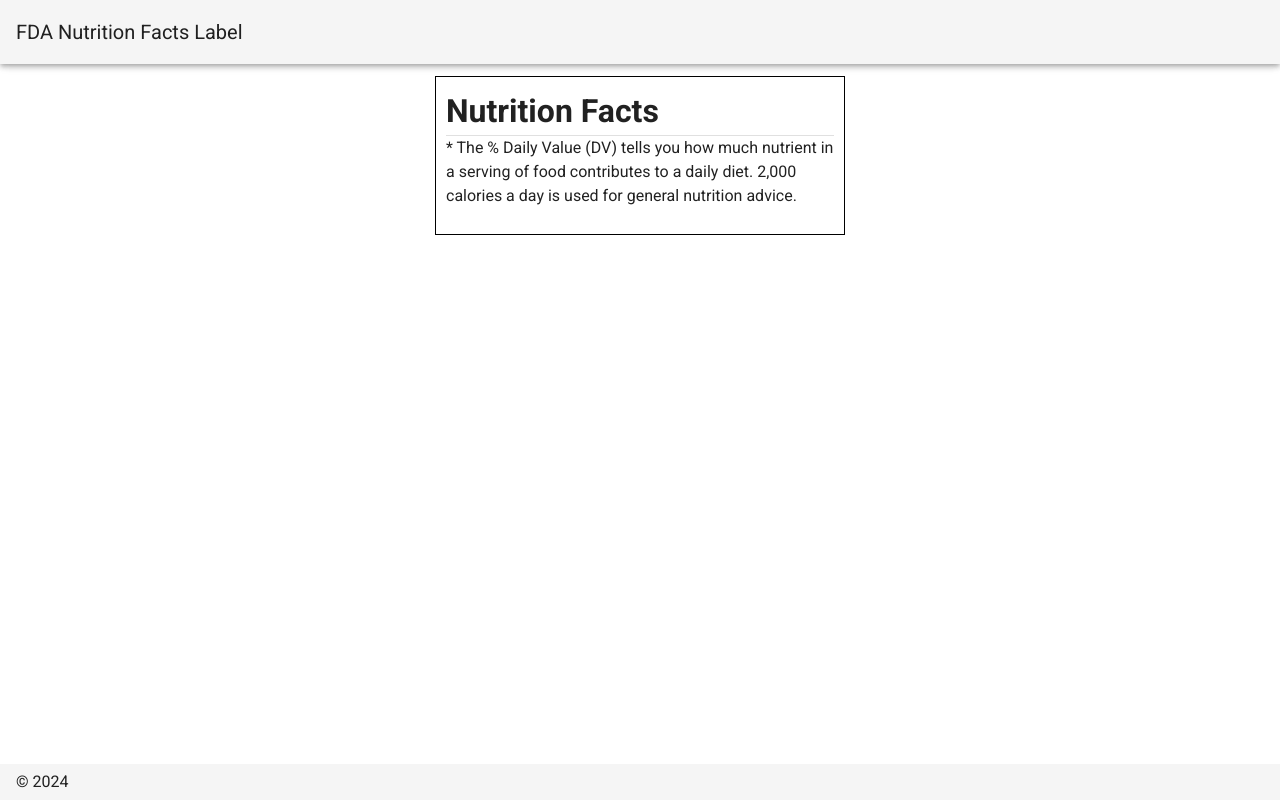
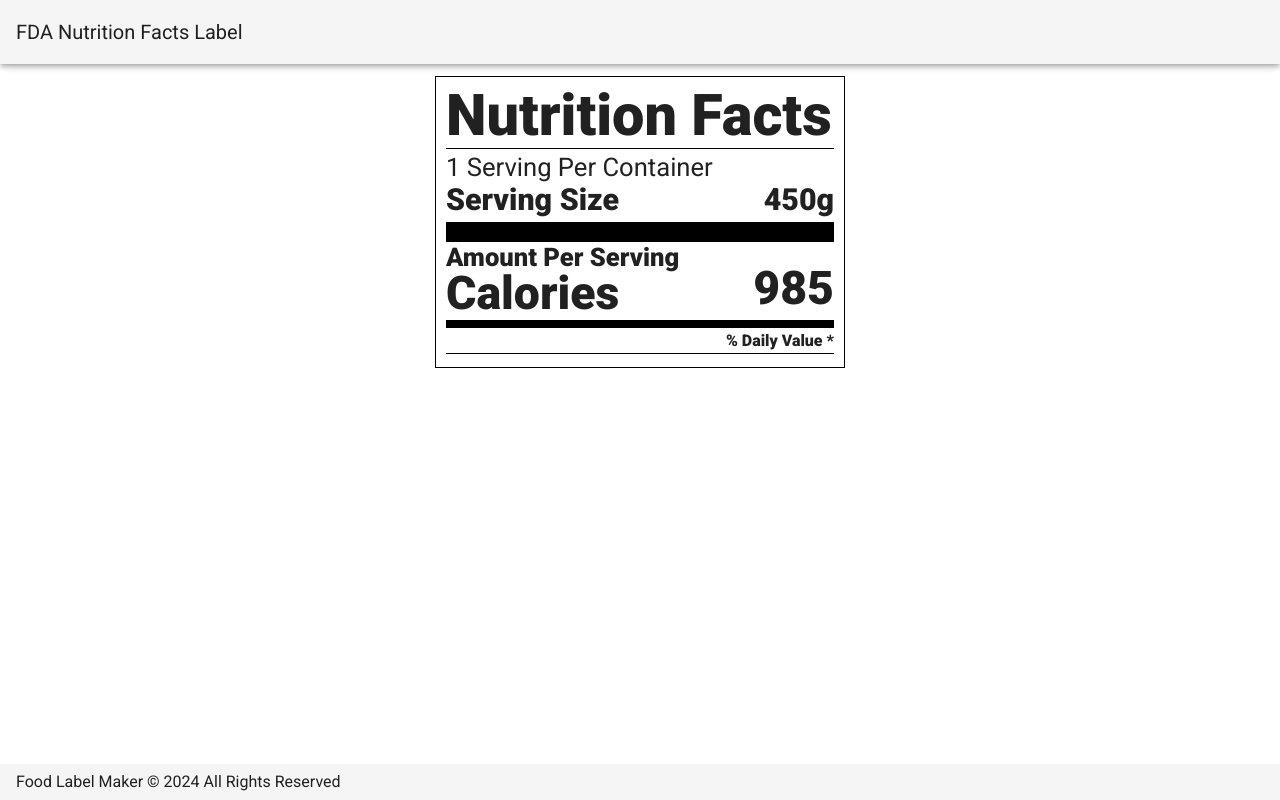
Before and after one commit to AhmadMuhamo/fda-nutrition-facts-label, a Nuxt app: page / in a window 1280 px wide. Built offline with nearby package versions, Linux system fonts and the light colour scheme.

Commit message:
Serving & Calories

```diff
--- a/assets/app.scss
+++ b/assets/app.scss
@@ -0,0 +1,16 @@
+body {
+  font-size: 16px;
+}
+p {
+  margin-bottom: 0 !important;
+  line-height: 1.2;
+}
+.indented {
+  margin-left: 25px;
+}
+.bold{
+  font-weight: 700;
+}
+.bolder {
+  font-weight: 1000;
+}
--- a/components/NutritionFacts.vue
+++ b/components/NutritionFacts.vue
@@ -2,12 +2,49 @@
   <div class="nf-container">
     <h1>Nutrition Facts</h1>
     <v-divider />
-    <p>{{ disclaimer }}</p>
+    <div class="servings">
+      <p>{{ amounts.number_of_servings }} Serving Per Container</p>
+      <div class="serving-size d-flex align-items-center justify-space-between">
+        <p class="bolder">Serving Size</p>
+        <p class="bolder">{{ amounts.serving }}g</p>
+      </div>
+    </div>
+    <v-divider class="thickiest" />
+    <div class="calories d-flex justify-space-between">
+      <div class="label">
+        <p>Amount Per Serving</p>
+        <p>Calories</p>
+      </div>
+      <p class="value">{{ Math.round(serving.Calories.value) }}</p>
+    </div>
+    <v-divider class="thick" />
+    <div class="nutrient-data">
+      <p class="text-right bolder">% Daily Value *</p>
+      <v-divider />
+    </div>
+    <!-- <p class="disclaimer-text">{{ disclaimer }}</p> -->
   </div>
 </template>
 <script>
 export default {
   name: 'NutritionFacts',
+  props: {
+    amounts: {
+      type: Object,
+      required: true,
+      default: () => {}
+    },
+    dailyValue: {
+      type: Object,
+      required: true,
+      default: () => {}
+    },
+    serving: {
+      type: Object,
+      required: true,
+      default: () => {}
+    }
+  },
   data() {
     return {
       disclaimer:
@@ -24,5 +61,50 @@ export default {
   border-radius: 0 !important;
   padding: 10px;
   text-align: left;
+  h1 {
+    font-weight: 1000;
+    font-size: 3.6rem;
+    line-height: 1;
+  }
+  .servings {
+    p {
+      font-size: 1.6rem;
+    }
+    .serving-size p {
+      font-size: 1.9rem;
+    }
+  }
+  .calories {
+    .label p {
+      font-weight: 1000;
+      font-size: 2.9rem;
+      line-height: 1;
+      &:first-child {
+        font-size: 1.6rem;
+        line-height: 1;
+      }
+    }
+    .value {
+      font-weight: 1000;
+      font-size: 2.9rem;
+      margin-top: auto;
+    }
+  }
+  .disclaimer-text {
+    font-size: 1rem;
+  }
+  .v-divider {
+    border-color: rgba(0, 0, 0, 1);
+    margin: 3px 0;
+    &.thick {
+      border-width: 4px;
+    }
+    &.thicker {
+      border-width: 7px;
+    }
+    &.thickiest {
+      border-width: 10px;
+    }
+  }
 }
 </style>
--- a/layouts/default.vue
+++ b/layouts/default.vue
@@ -10,7 +10,7 @@
       </v-container>
     </v-main>
     <v-footer app>
-      <span>&copy; {{ new Date().getFullYear() }}</span>
+      <span>Food Label Maker &copy; {{ new Date().getFullYear() }} All Rights Reserved</span>
     </v-footer>
   </v-app>
 </template>
--- a/pages/index.vue
+++ b/pages/index.vue
@@ -1,7 +1,7 @@
 <template>
   <v-row justify="center" align="center">
     <v-col cols="12" sm="12" md="8" align="center">
-      <nutrition-facts />
+      <nutrition-facts :amounts="amounts" :daily-value="dailyValue" :serving="serving"/>
     </v-col>
   </v-row>
 </template>
@@ -17,7 +17,9 @@ export default {
   },
   data() {
     return {
-      response
+      amounts: response.label.amounts,
+      dailyValue: response.label.dailyValue,
+      serving: response.label.serving
     }
   }
 }
```
